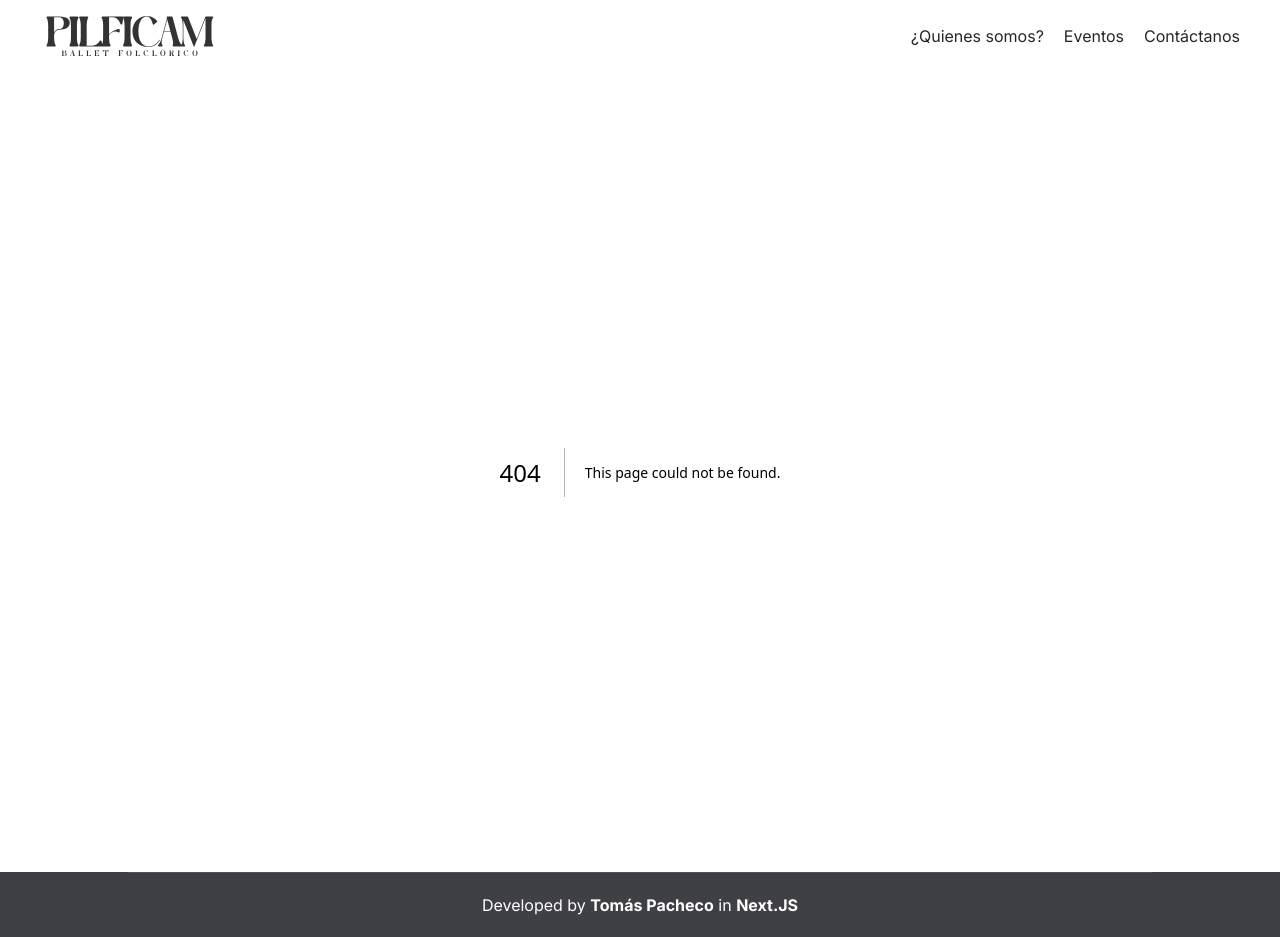
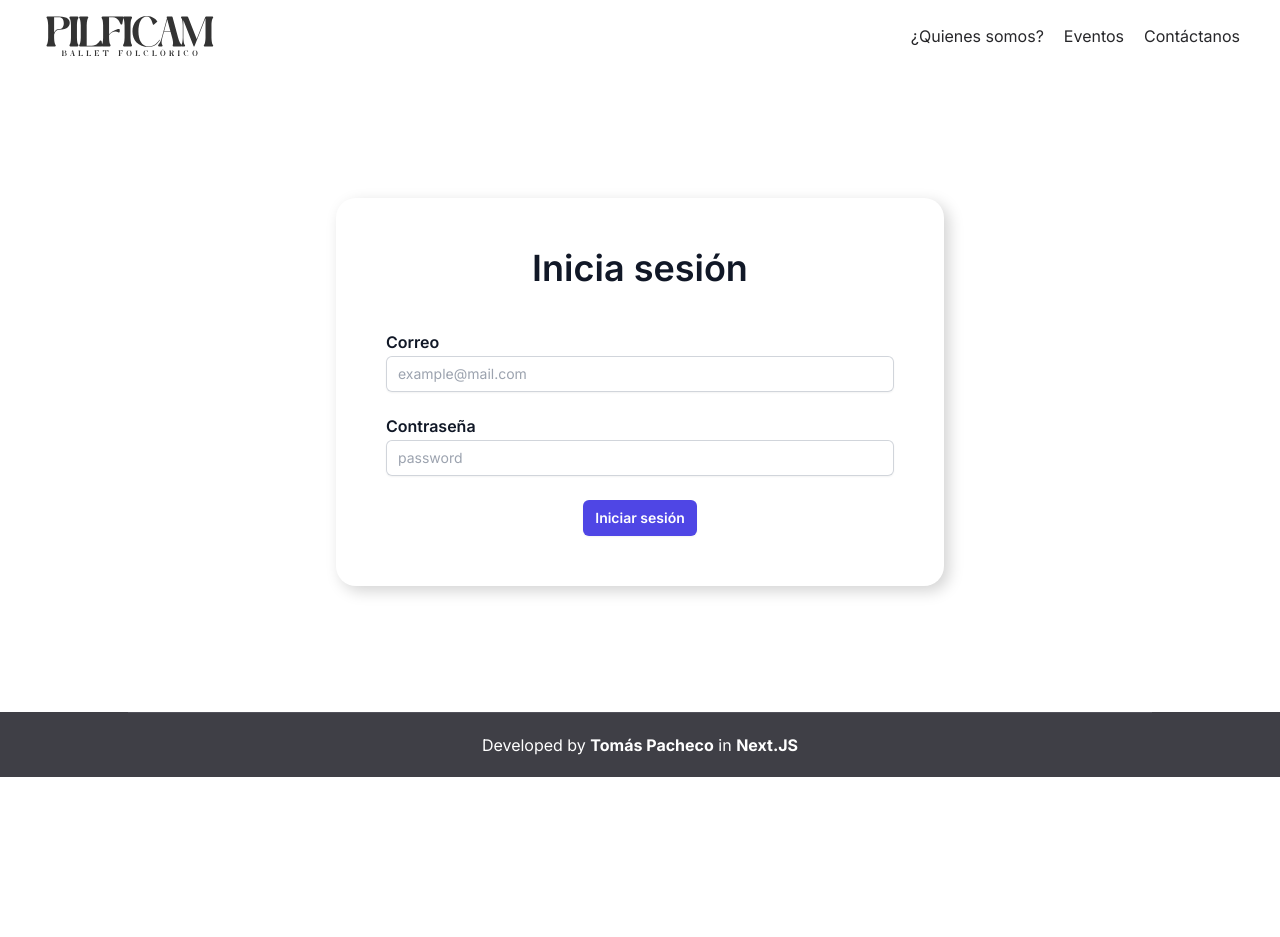
Before and after one commit to thesoftmoon/portfolio-next, a Next.js app: page /sign-in in a window 1280 px wide. Before the commit this address had no page. After the commit the page ends 800 px from the top, so only its background shows below. Built offline with nearby package versions, Linux system fonts and the light colour scheme; no server answers.

Commit message:
sign in page add, credentials fix

```diff
--- a/app/admin/events/edit-event/[eventId]/page.js
+++ b/app/admin/events/edit-event/[eventId]/page.js
@@ -46,7 +46,6 @@ function Page({ params }) {
     const notification = toast.loading("Subiendo datos...")
     // Better to store in local variable than state...
     let imageUrl = '';
-
 
     try {
       const { result, error } = await addImage('events', file)
--- a/app/components/NewEvent.js
+++ b/app/components/NewEvent.js
@@ -1,14 +1,23 @@
 'use client'
 
-import React, { useState } from 'react';
+import React, { useState, useEffect } from 'react';
 import addData from '@/firebase/firestore/addData';
 import addImage from '@/firebase/firestore/addImage';
 import { ToastContainer, toast } from 'react-toastify';
+import { useAuthContext } from '@/context/AuthContext';
+import { useRouter } from 'next/navigation';
 
 function NewEvent() {
+
+    const {user} = useAuthContext();
+    const router = useRouter();
     const [name, setName] = useState('');
     const [description, setDescription] = useState('');
     const [file, setFile] = useState(null);
+
+    useEffect(() => {
+        if (user == null) router.push("/sign-in")
+    }, [user])
 
     const handleFileChange = (e) => {
         const selectedImage = e.target.files[0];
--- a/app/globals.scss
+++ b/app/globals.scss
@@ -5,6 +5,10 @@
 @font-face {
   font-family: "Wonder Season";
   src: url(/app/assets/wonder-season.otf) format("otf");
+}
+
+html {
+  height: 100%;
 }
 
 .service-container {
--- a/app/layout.js
+++ b/app/layout.js
@@ -1,25 +1,30 @@
+'use client'
+
 import { Inter } from 'next/font/google'
 import './globals.scss'
 import Navbar from './components/Navbar'
 import Footer from './components/Footer'
 import 'react-toastify/dist/ReactToastify.css';
+import { AuthContextProvider } from '@/context/AuthContext';
 
 
 const inter = Inter({ subsets: ['latin'] })
 
-export const metadata = {
+/* export const metadata = {
   title: 'Portfolio Next',
   description: 'Example portfolio created in Next',
-}
+} */
 
 export default function RootLayout({ children }) {
   return (
     <html lang="en">
       <body className={inter.className}>
-        <Navbar/>
-        {children}
-        <Footer/>
-        </body>
+        <AuthContextProvider>
+          <Navbar />
+          {children}
+          <Footer />
+        </AuthContextProvider>
+      </body>
     </html>
   )
 }
--- /dev/null
+++ b/app/sign-in/page.js
@@ -0,0 +1,50 @@
+'use client'
+import React from "react";
+import signIn from "@/firebase/auth/signin";
+import { useRouter } from 'next/navigation'
+import '../styles/Login.scss'
+
+function Page() {
+    const [email, setEmail] = React.useState('')
+    const [password, setPassword] = React.useState('')
+    const router = useRouter()
+
+    const handleForm = async (event) => {
+        event.preventDefault()
+
+        const { result, error } = await signIn(email, password);
+
+        if (error) {
+            return console.log(error)
+        }
+
+        // else successful
+        console.log(result)
+        return router.push("/admin/new-event")
+    }
+    return (
+        <div className="container mx-auto">
+            <div className="flex flex-wrap justify-center content-center login-container">
+                <div className="w-full md:w-2/4 login-card">
+                    <h1 className="mb-10 text-4xl font-semibold text-gray-900 text-center">Inicia sesión</h1>
+                    <form onSubmit={handleForm} className="form">
+                        <label htmlFor="email">
+                            <p className="text-base font-semibold leading-7 text-gray-900">Correo</p>
+                            <input className="mb-5 p-3 block w-full rounded-md border-0 py-1.5 text-gray-900 shadow-sm ring-1 ring-inset ring-gray-300 placeholder:text-gray-400 focus:ring-2 focus:ring-inset focus:ring-indigo-600 sm:text-sm sm:leading-6" onChange={(e) => setEmail(e.target.value)} required type="email" name="email" id="email" placeholder="example@mail.com" />
+                        </label>
+                        <label htmlFor="password">
+                            <p className="text-base font-semibold leading-7 text-gray-900">Contraseña</p>
+                            <input className="p-3 block w-full rounded-md border-0 py-1.5 text-gray-900 shadow-sm ring-1 ring-inset ring-gray-300 placeholder:text-gray-400 focus:ring-2 focus:ring-inset focus:ring-indigo-600 sm:text-sm sm:leading-6" onChange={(e) => setPassword(e.target.value)} required type="password" name="password" id="password" placeholder="password" />
+                        </label>
+                        <div className="mt-6 flex items-center justify-center gap-x-6">
+                            <button className="rounded-md bg-indigo-600 px-3 py-2 text-sm font-semibold text-white shadow-sm hover:bg-indigo-500 focus-visible:outline focus-visible:outline-2 focus-visible:outline-offset-2 focus-visible:outline-indigo-600" type="submit">Iniciar sesión</button>
+                        </div>
+                    </form>
+                </div>
+            </div>
+
+        </div>
+    );
+}
+
+export default Page;
--- /dev/null
+++ b/app/styles/Login.scss
@@ -0,0 +1,10 @@
+.login-container {
+    height: 80vh;
+  .login-card {
+    box-shadow: 5px 5px 15px rgba(0, 0, 0, 0.178);
+    margin: 20px;
+    border-radius: 20px;
+    padding: 50px;
+    height: fit-content;
+  }
+}
```
